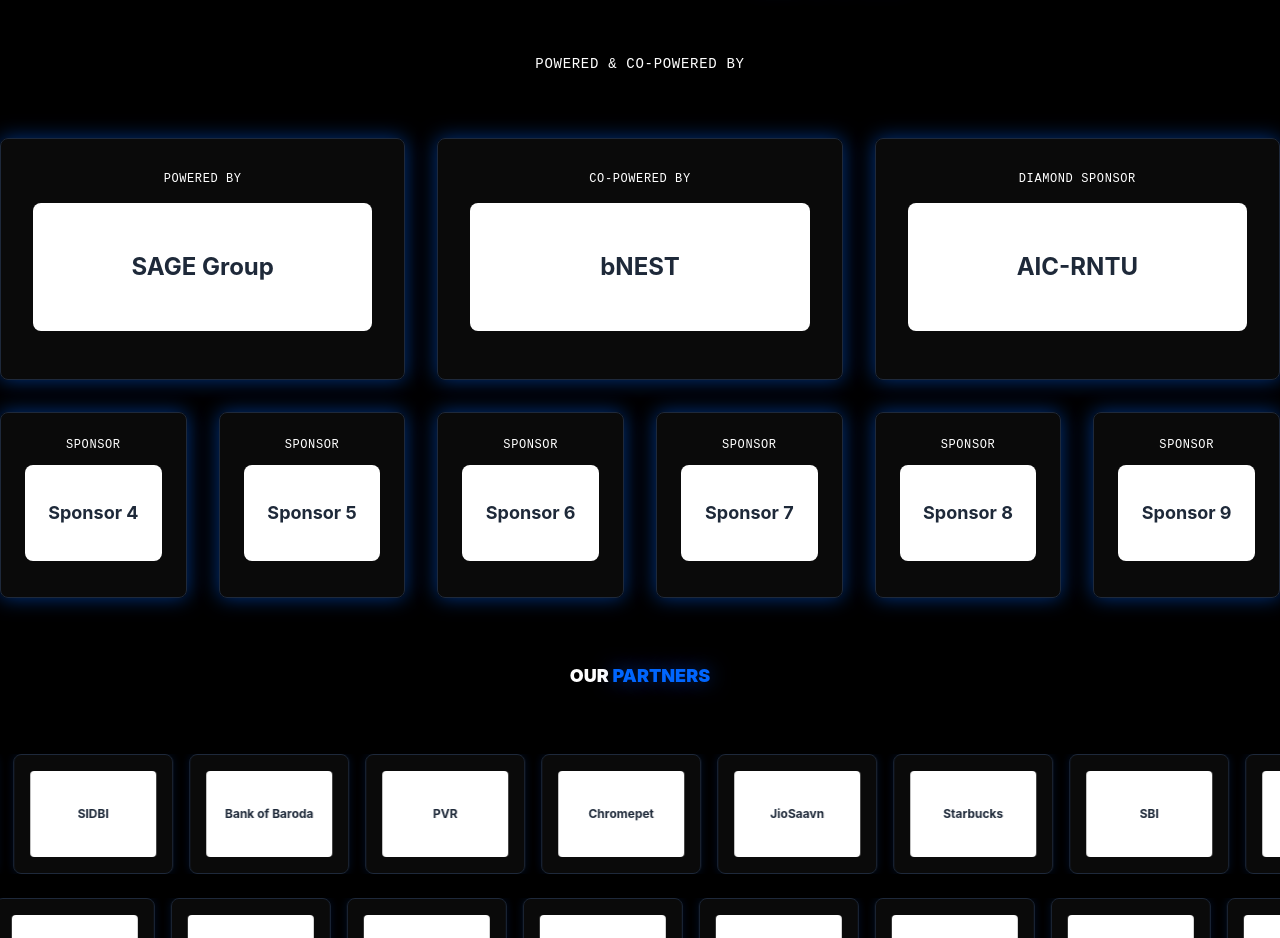
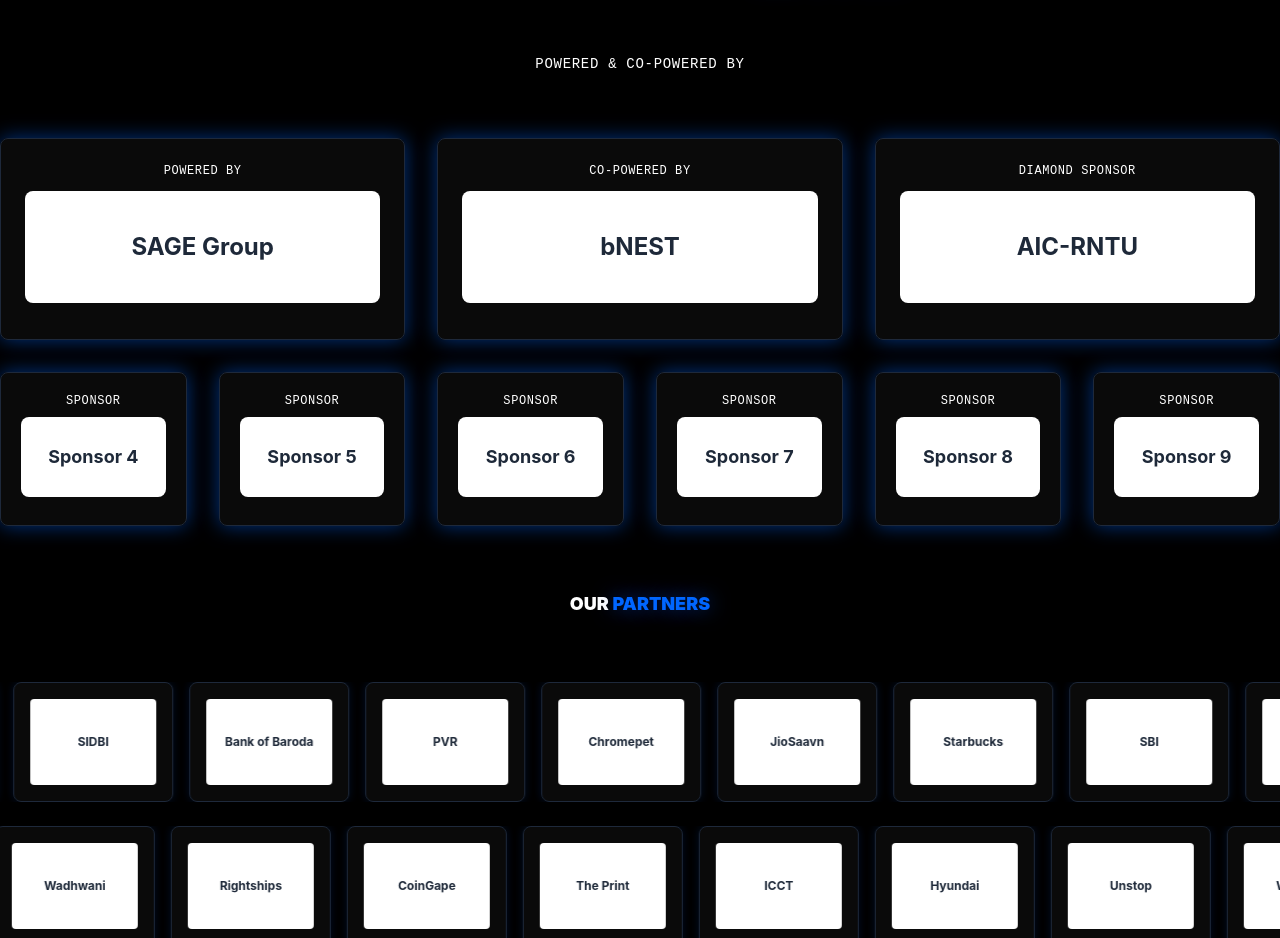
Before and after one commit to Ansh-mick27/AIIHFound_E_summit, a Next.js app: page / in a window 1280 px wide. Shown: the part 3460-4398 px from the top of the page. Built offline with nearby package versions, Linux system fonts and the light colour scheme.

Commit message:
Reduce sponsor box sizes by ~10% proportionally

```diff
--- a/src/components/PoweredBySection.tsx
+++ b/src/components/PoweredBySection.tsx
@@ -60,12 +60,12 @@ export default function PoweredBySection() {
                             whileInView={{ opacity: 1, y: 0 }}
                             viewport={{ once: true }}
                             transition={{ delay: index * 0.1 }}
-                            className="glass-card glow-border-cobalt p-8 rounded-lg hover-scale text-center"
+                            className="glass-card glow-border-cobalt p-6 rounded-lg hover-scale text-center"
                         >
-                            <p className="text-xs uppercase font-mono-terminal text-text-muted mb-4">
+                            <p className="text-xs uppercase font-mono-terminal text-text-muted mb-3">
                                 {sponsor.type}
                             </p>
-                            <div className="bg-white rounded-lg p-6 mb-4 h-32 flex items-center justify-center">
+                            <div className="bg-white rounded-lg p-5 mb-3 h-28 flex items-center justify-center">
                                 {/* Placeholder for logo - replace with actual logos */}
                                 <span className="text-2xl font-bold text-gray-800">{sponsor.name}</span>
                             </div>
@@ -82,12 +82,12 @@ export default function PoweredBySection() {
                             whileInView={{ opacity: 1, y: 0 }}
                             viewport={{ once: true }}
                             transition={{ delay: index * 0.1 }}
-                            className="glass-card glow-border-cobalt p-6 rounded-lg hover-scale text-center"
+                            className="glass-card glow-border-cobalt p-5 rounded-lg hover-scale text-center"
                         >
-                            <p className="text-xs uppercase font-mono-terminal text-text-muted mb-3">
+                            <p className="text-xs uppercase font-mono-terminal text-text-muted mb-2">
                                 {sponsor.type}
                             </p>
-                            <div className="bg-white rounded-lg p-4 mb-3 h-24 flex items-center justify-center">
+                            <div className="bg-white rounded-lg p-3 mb-2 h-20 flex items-center justify-center">
                                 <span className="text-lg font-bold text-gray-800">{sponsor.name}</span>
                             </div>
                         </motion.div>
```
